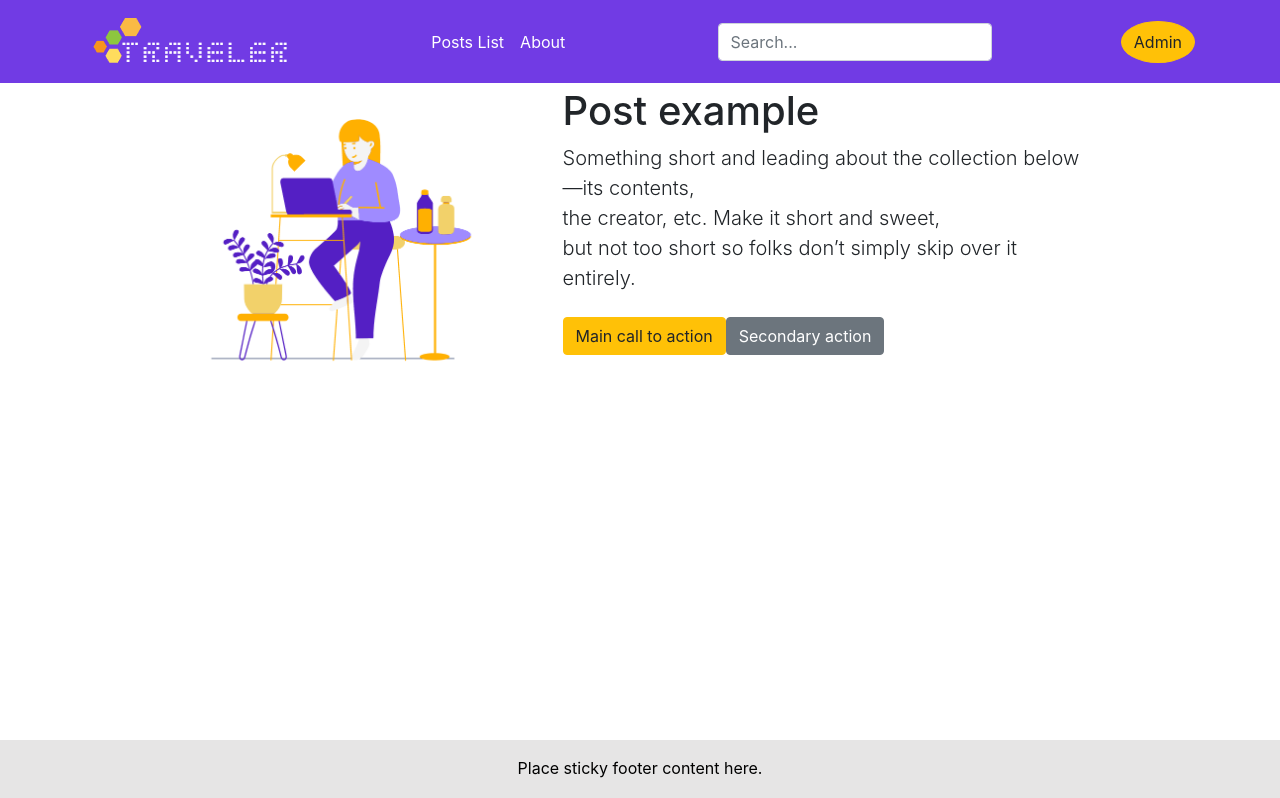
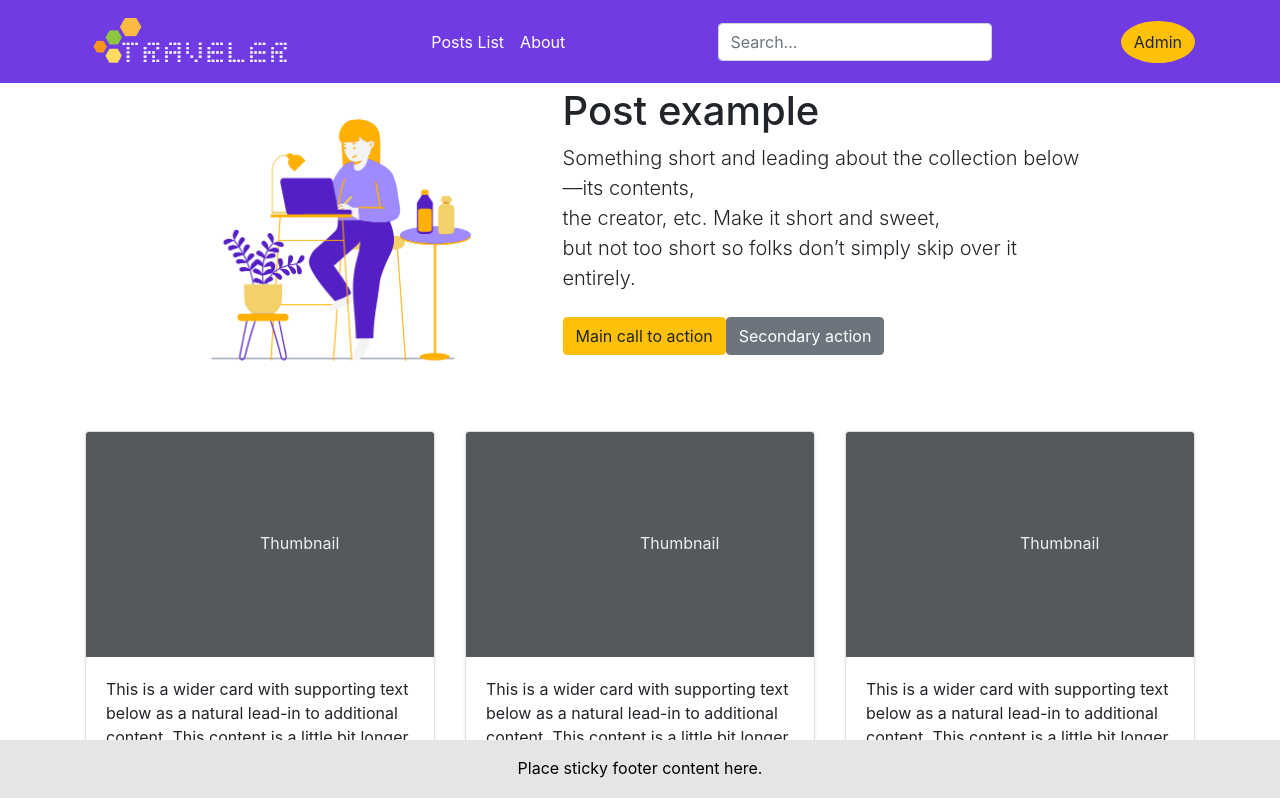
Before and after one commit to SerapErkan/nuxt-training-app, a Nuxt app in the folder nuxt-app/: page /posts in a window 1280 px wide. Shown: the top 798 px of the page. Built offline with nearby package versions, Linux system fonts and the light colour scheme.

Commit message:
Post components added

```diff
--- /dev/null
+++ b/nuxt-app/components/posts/Post.vue
@@ -0,0 +1,74 @@
+<template>
+  <div class="col">
+    <div class="card shadow-sm">
+      <svg
+        class="bd-placeholder-img card-img-top"
+        width="100%"
+        height="225"
+        xmlns="http://www.w3.org/2000/svg"
+        role="img"
+        aria-label="Placeholder: Thumbnail"
+        preserveAspectRatio="xMidYMid slice"
+        focusable="false"
+      >
+        <title>Placeholder</title>
+        <rect width="100%" height="100%" fill="#55595c"></rect>
+        <text x="50%" y="50%" fill="#eceeef" dy=".3em">Thumbnail</text>
+      </svg>
+      <div class="card-body">
+        <p class="card-text">
+          This is a wider card with supporting text below as a natural lead-in
+          to additional content. This content is a little bit longer.
+        </p>
+        <div class="d-flex justify-content-center align-items-center">
+          <div v-if="isAdmin">
+            <button
+              type="button"
+              class="btn btn-sm btn-outline-warning mx-1"
+              @click="goToEdit"
+            >
+              Edit
+            </button>
+
+            <button
+              type="button"
+              class="btn btn-sm btn-outline-danger mx-2"
+              @click="goToDelete"
+            >
+              Delete
+            </button>
+          </div>
+          <button
+            v-else
+            type="button"
+            class="btn btn-sm btn-outline-secondary"
+            @click="goToDetail"
+          >
+            View
+          </button>
+        </div>
+      </div>
+    </div>
+  </div>
+</template>
+<script>
+export default {
+  methods: {
+    goToDetail() {
+      this.$router.push("posts/1");
+    },
+    goToDelete() {
+      alert("SİLMEK İSTEDİĞİNDEN EMİN MİSİN");
+    },
+    goToEdit() {
+      this.$router.push("user/new-post");
+    },
+  },
+  props: {
+    isAdmin: {
+      type: Boolean,
+      required: true,
+    },
+  },
+};
+</script>
--- /dev/null
+++ b/nuxt-app/components/posts/PostDetail.vue
@@ -0,0 +1,37 @@
+<template>
+  <div class="container">
+    <div class="row">
+      <div class="col-md-8 d-flex align-items-center justify-content-center">
+        <div class="my-3 p-3 bg-body rounded shadow-sm mx-auto">
+          <h6 class="border-bottom pb-2 mb-0">Recent updates</h6>
+
+          <div class="d-flex text-body-secondary">
+            <svg
+              class="bd-placeholder-img flex-shrink-0 rounded"
+              width="128"
+              height="128"
+              xmlns="http://www.w3.org/2000/svg"
+              role="img"
+              preserveAspectRatio="xMidYMid slice"
+              focusable="false"
+            >
+              <title>Placeholder</title>
+              <rect width="100%" height="100%" fill="#6f42c1"></rect>
+              <text x="50%" y="50%" fill="#6f42c1" dy=".3em">32x32</text>
+            </svg>
+
+            <p class="pb-3 mb-0 small lh-sm border-bottom text-center">
+              <strong class="d-block text-gray-dark">@username</strong>
+              This user also gets some representative placeholder content. Maybe
+              they did something interesting, and you really want to highlight
+              this in the recent updates.
+            </p>
+          </div>
+          <small class="d-block text-end mt-3">
+            <a>Go back to home page</a>
+          </small>
+        </div>
+      </div>
+    </div>
+  </div>
+</template>
--- /dev/null
+++ b/nuxt-app/components/posts/PostsList.vue
@@ -0,0 +1,23 @@
+<template>
+  <div class="album py-5 bg-body-tertiary">
+    <div class="container">
+      <div class="row row-cols-1 row-cols-sm-2 row-cols-md-3 g-3">
+        <Post v-for="index in 9" :is-admin="isAdmin" />
+      </div>
+    </div>
+  </div>
+</template>
+
+<script>
+import Post from "./Post.vue";
+export default {
+  components: { Post },
+  props: {
+    isAdmin: {
+      type: Boolean,
+      default: false,
+      // required: false,
+    },
+  },
+};
+</script>
--- /dev/null
+++ b/nuxt-app/pages/posts/_postId/index.vue
@@ -0,0 +1,13 @@
+<template>
+  <PostDetail />
+</template>
+
+<script>
+import PostDetail from "@/components/posts/PostDetail.vue";
+export default {
+  components: {
+    PostDetail,
+  },
+  layout: "userLayout",
+};
+</script>
--- /dev/null
+++ b/nuxt-app/pages/posts/index.vue
@@ -0,0 +1,15 @@
+
+import PostsList from '../../components/posts/PostsList.vue';
+
+<template>
+  <PostsList/>
+</template>
+<script>
+import PostsList from '../../components/posts/PostsList.vue';
+export default{
+components:{
+    PostsList
+}
+}
+
+</script>
```
